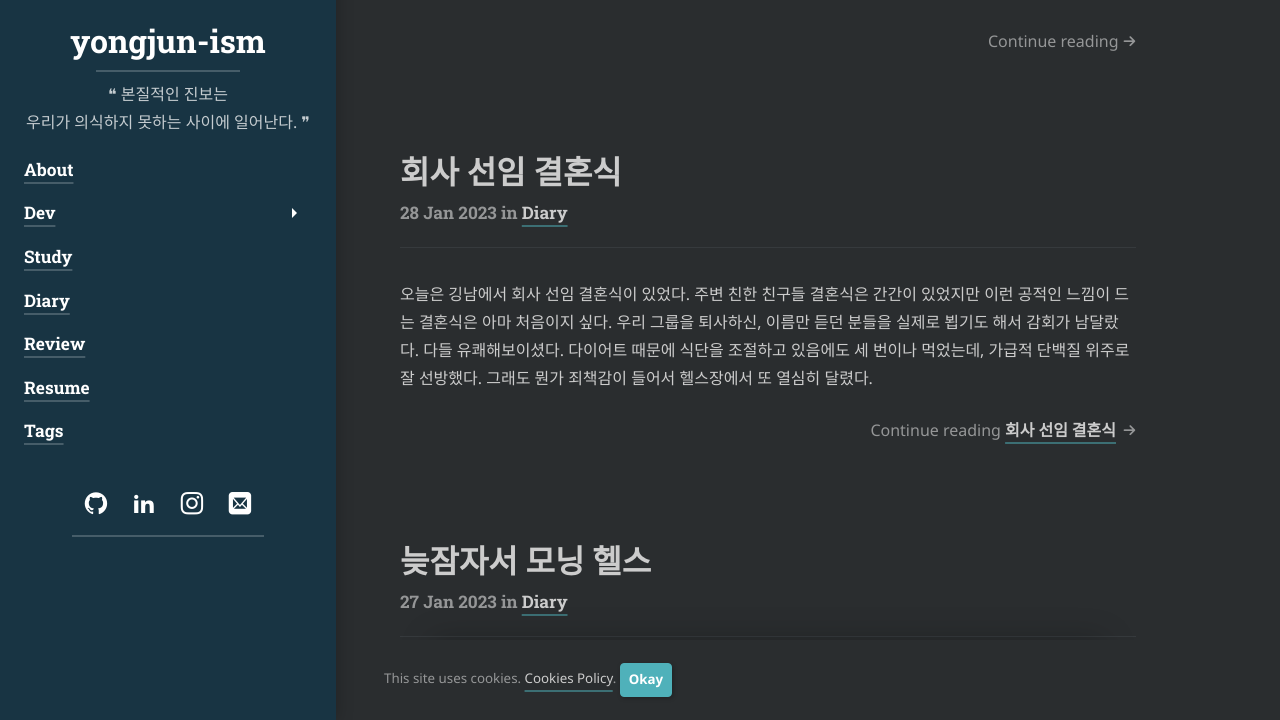
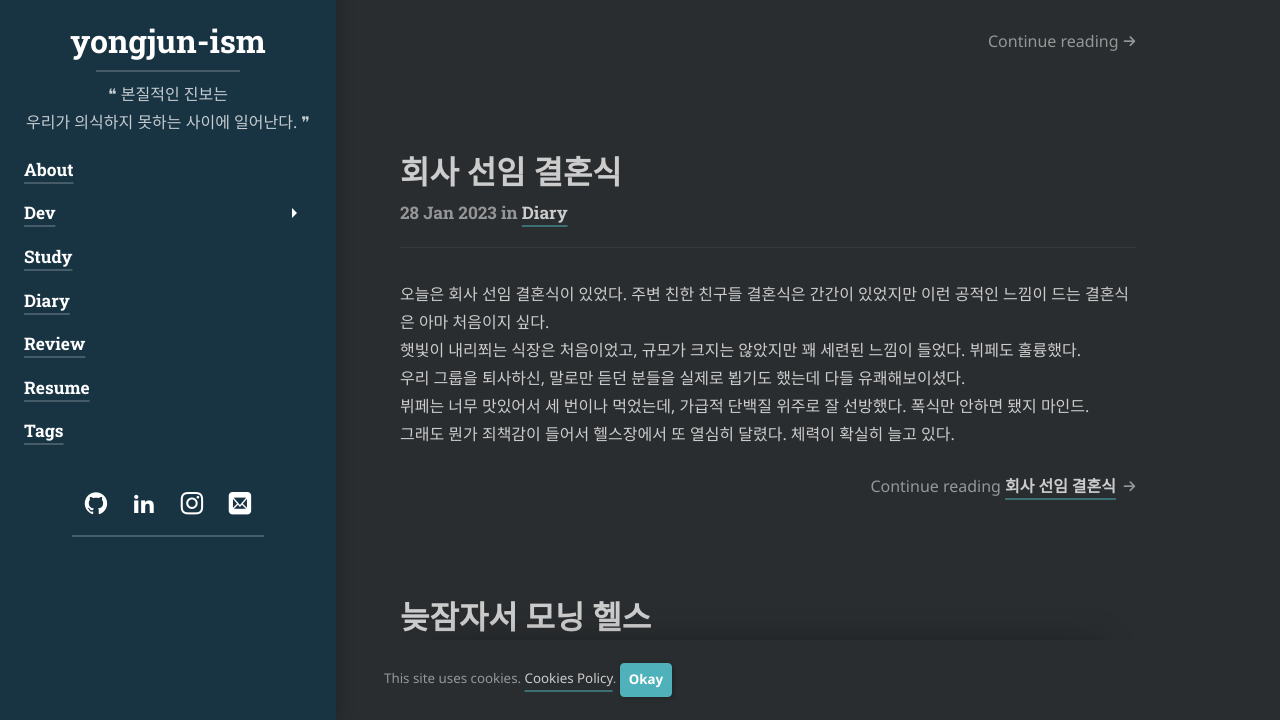
Before and after one commit to yongjunism/yongjunism.github.io, a Jekyll site: the page built from index.md, in a window 1280 px wide and 900 px high, cut to the strip 180-900 px from the top of the window. Built offline with Jekyll 4.4.1, drawn with Linux system fonts in a browser that asks for light colours; cached includes are drawn as plain includes; nearby versions of some CDN libraries; some web fonts are replaced; library files that are not in the unit come from our copies.

Commit message:
Update a post

```diff
--- a/_posts/diary/2023-01-28-company-senior-wedding.md
+++ b/_posts/diary/2023-01-28-company-senior-wedding.md
@@ -5,7 +5,8 @@ subtitle: "Company senior's wedding"
 category: diary
 ---
 
-오늘은 깅남에서 회사 선임 결혼식이 있었다. 주변 친한 친구들 결혼식은 간간이 있었지만 이런 공적인 느낌이 드는 결혼식은 아마 처음이지 싶다.
-우리 그룹을 퇴사하신, 이름만 듣던 분들을 실제로 뵙기도 해서 감회가 남달랐다. 다들 유쾌해보이셨다.
-다이어트 때문에 식단을 조절하고 있음에도 세 번이나 먹었는데, 가급적 단백질 위주로 잘 선방했다.
-그래도 뭔가 죄책감이 들어서 헬스장에서 또 열심히 달렸다.
+오늘은 회사 선임 결혼식이 있었다. 주변 친한 친구들 결혼식은 간간이 있었지만 이런 공적인 느낌이 드는 결혼식은 아마 처음이지 싶다.<br>
+햇빛이 내리쬐는 식장은 처음이었고, 규모가 크지는 않았지만 꽤 세련된 느낌이 들었다. 뷔페도 훌륭했다.<br>
+우리 그룹을 퇴사하신, 말로만 듣던 분들을 실제로 뵙기도 했는데 다들 유쾌해보이셨다.<br>
+뷔페는 너무 맛있어서 세 번이나 먹었는데, 가급적 단백질 위주로 잘 선방했다. 폭식만 안하면 됐지 마인드.<br>
+그래도 뭔가 죄책감이 들어서 헬스장에서 또 열심히 달렸다. 체력이 확실히 늘고 있다.
```
